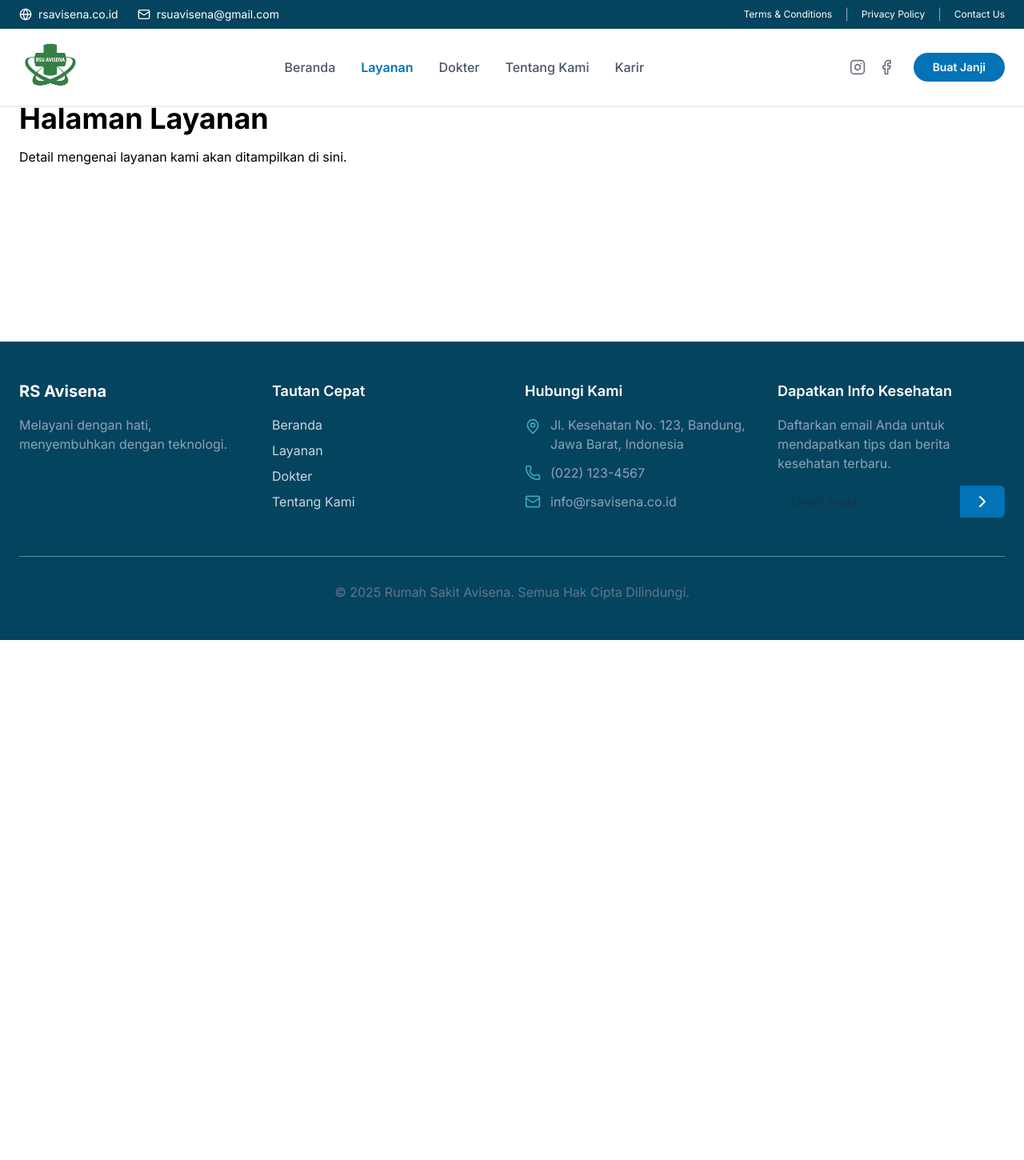
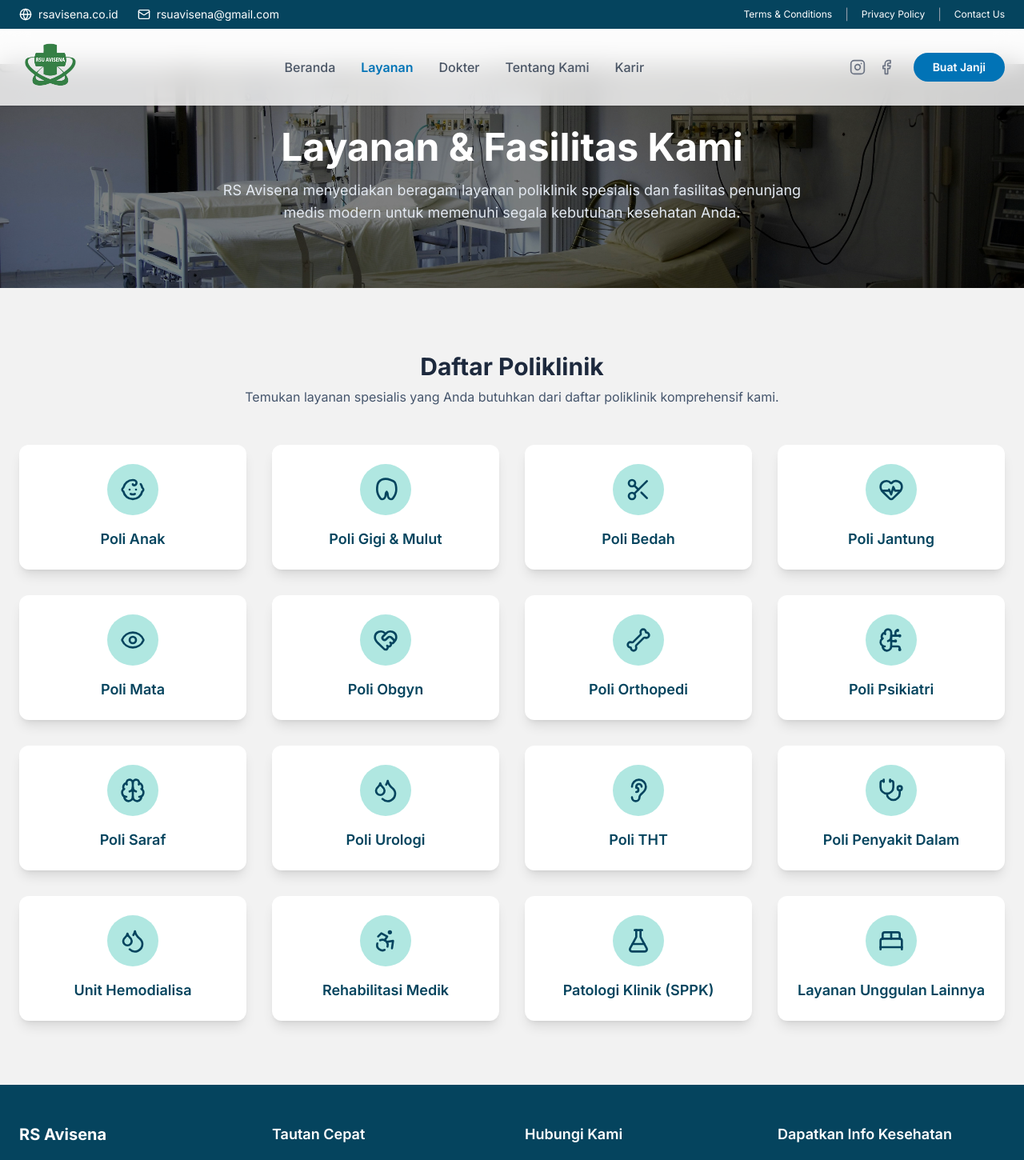
Before and after one commit to Fall2607/Alice, a Next.js app: page /layanan in a window 1280 px wide. Shown: the top 1450 px of the page at 80% size. Before the commit the page ends 800 px from the top, so only its background shows below. Built offline with nearby package versions, Linux system fonts and the light colour scheme.

Commit message:
update data services

```diff
--- /dev/null
+++ b/src/app/data/services.ts
@@ -0,0 +1,119 @@
+import React from "react";
+
+import {
+  Stethoscope,
+  HeartPulse,
+  FlaskConical,
+  BedDouble,
+  Baby,
+  Eye,
+  Scissors,
+  Bone,
+  Brain,
+  Ear,
+  HeartHandshake,
+  BrainCircuit,
+  Droplets,
+  Accessibility,
+} from "lucide-react";
+
+const ToothIcon = (props: React.SVGProps<SVGSVGElement>) =>
+  React.createElement(
+    "svg",
+    {
+      xmlns: "http://www.w3.org/2000/svg",
+      viewBox: "0 0 24 24",
+      fill: "none",
+      stroke: "currentColor",
+      strokeWidth: 2,
+      strokeLinecap: "round",
+      strokeLinejoin: "round",
+      ...props,
+    },
+    React.createElement("path", {
+      d: "M12 2c-2.5 0-5 1-6.5 3S4 9 4 12c0 3.5 1.5 6 3 8 .5.7 1.2 1 2 1 .8 0 1.5-.4 2-1 .7-.8 1-2 1-3s.3-2.2 1-3c.7.8 1 2 1 3s.3 2.2 1 3c.5.6 1.2 1 2 1 .8 0 1.5-.3 2-1 1.5-2 3-4.5 3-8 0-3-.5-5.5-1.5-7S14.5 2 12 2z",
+    })
+  );
+// Data Layanan Lengkap
+export const allServices = [
+  {
+    icon: Baby,
+    title: "Poli Anak",
+    description: "Layanan kesehatan terpadu untuk buah hati Anda.",
+  },
+  {
+    icon: ToothIcon,
+    title: "Poli Gigi & Mulut",
+    description: "Solusi lengkap untuk kesehatan gigi, gusi, dan mulut.",
+  },
+  {
+    icon: Scissors,
+    title: "Poli Bedah",
+    description: "Tindakan bedah umum dan spesialis oleh tim ahli.",
+  },
+  {
+    icon: HeartPulse,
+    title: "Poli Jantung",
+    description: "Penanganan komprehensif untuk kesehatan jantung.",
+  },
+  {
+    icon: Eye,
+    title: "Poli Mata",
+    description: "Pemeriksaan dan penanganan berbagai penyakit mata.",
+  },
+  {
+    icon: HeartHandshake,
+    title: "Poli Obgyn",
+    description: "Kesehatan ibu dan anak selama kehamilan dan persalinan.",
+  },
+  {
+    icon: Bone,
+    title: "Poli Orthopedi",
+    description: "Penanganan cedera dan kelainan pada tulang dan sendi.",
+  },
+  {
+    icon: BrainCircuit,
+    title: "Poli Psikiatri",
+    description: "Layanan kesehatan jiwa untuk semua kalangan.",
+  },
+  {
+    icon: Brain,
+    title: "Poli Saraf",
+    description: "Diagnosis dan perawatan gangguan sistem saraf.",
+  },
+  {
+    icon: Droplets,
+    title: "Poli Urologi",
+    description: "Penanganan masalah pada saluran kemih dan reproduksi.",
+  },
+  {
+    icon: Ear,
+    title: "Poli THT",
+    description: "Layanan untuk keluhan telinga, hidung, dan tenggorokan.",
+  },
+  {
+    icon: Stethoscope,
+    title: "Poli Penyakit Dalam",
+    description: "Penanganan berbagai penyakit organ dalam.",
+  },
+  {
+    icon: Droplets,
+    title: "Unit Hemodialisa",
+    description: "Fasilitas cuci darah dengan teknologi modern.",
+  },
+  {
+    icon: Accessibility,
+    title: "Rehabilitasi Medik",
+    description: "Program pemulihan fungsi tubuh pasca cedera/sakit.",
+  },
+  {
+    icon: FlaskConical,
+    title: "Patologi Klinik (SPPK)",
+    description: "Layanan laboratorium untuk diagnosis akurat.",
+  },
+  {
+    icon: BedDouble,
+    title: "Layanan Unggulan Lainnya",
+    description: "Jelajahi semua layanan unggulan kami selengkapnya.",
+  },
+];
--- a/src/app/layanan/page.tsx
+++ b/src/app/layanan/page.tsx
@@ -1,11 +1,45 @@
 // File: app/layanan/page.tsx
+"use client";
+
+import PageBanner from "@/app/components/PageBanner"; // Path diubah menjadi alias absolut
+import { allServices } from "@/app/data/services"; // Path diubah menjadi alias absolut
+
 export default function LayananPage() {
   return (
-    <div className="container mx-auto px-6 py-32">
-      <h1 className="text-4xl font-bold">Halaman Layanan</h1>
-      <p className="mt-4">
-        Detail mengenai layanan kami akan ditampilkan di sini.
-      </p>
+    <div className="bg-background pt-20">
+      <PageBanner
+        title="Layanan & Fasilitas Kami"
+        description="RS Avisena menyediakan beragam layanan poliklinik spesialis dan fasilitas penunjang medis modern untuk memenuhi segala kebutuhan kesehatan Anda."
+        imageUrl="/img/banner/banner-layanan.jpg"
+      />
+
+      <section className="py-20">
+        <div className="container mx-auto px-6">
+          <h2 className="text-3xl font-bold text-slate-800 mb-2 text-center">
+            Daftar Poliklinik
+          </h2>
+          <p className="text-center text-slate-600 mb-12 max-w-2xl mx-auto">
+            Temukan layanan spesialis yang Anda butuhkan dari daftar poliklinik
+            komprehensif kami.
+          </p>
+
+          <div className="grid grid-cols-1 sm:grid-cols-2 md:grid-cols-3 lg:grid-cols-4 gap-8">
+            {allServices.map((service, index) => (
+              <div
+                key={index}
+                className="bg-white p-6 rounded-xl shadow-lg hover:shadow-xl hover:-translate-y-1 transition-all duration-300 text-center flex flex-col items-center"
+              >
+                <div className="bg-background-soft text-primary-dark rounded-full p-4 inline-block mb-4">
+                  <service.icon className="h-8 w-8" />
+                </div>
+                <h3 className="text-lg font-semibold text-primary-dark">
+                  {service.title}
+                </h3>
+              </div>
+            ))}
+          </div>
+        </div>
+      </section>
     </div>
   );
 }
```
Also changed, not shown: src/app/components/landing-page/ServicesSection.tsx (+55 -155 lines), public/img/banner/banner-layanan.jpg (added).
